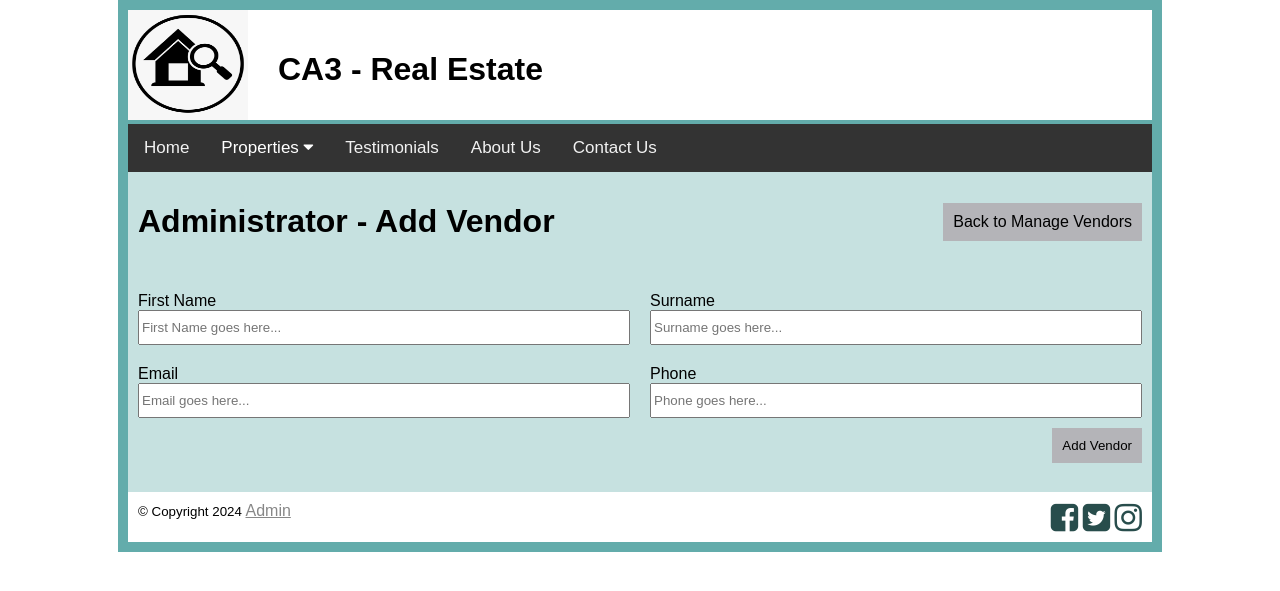
After one commit to LucNogSoares/CA3, a PHP site: page /admin_vendor.php in a window 1280 px wide. The commit adds this page. Shown: the top 591 px of the page. Run offline with PHP 8.4, Linux system fonts and the light colour scheme; the visitor is signed in with stand-in values (Sample User, id 1); tables that the repository leaves empty or names only in its code hold one stand-in row (values such as "Sample post").

Commit message:
feat: crud vendors

```diff
--- a/admin_property.php
+++ b/admin_property.php
@@ -11,7 +11,7 @@
         } else {
             echo "An error occurred, try again!";
             echo '<pre>';
-            print_r(mysqli_error($conn));
+            print_r(mysqli_error(DB::$conn));
             echo '</pre>';
         }
     }
@@ -24,7 +24,7 @@
     } else {
         echo "An error occurred, try again!";
         echo '<pre>';
-        print_r(mysqli_error($conn));
+        print_r(mysqli_error(DB::$conn));
         echo '</pre>';
     }
 
@@ -36,7 +36,7 @@
     } else {
         echo "An error occurred, try again!";
         echo '<pre>';
-        print_r(mysqli_error($conn));
+        print_r(mysqli_error(DB::$conn));
         echo '</pre>';
     }
 
--- /dev/null
+++ b/admin_vendor.php
@@ -0,0 +1,81 @@
+<?php include_once('head.php') ?>
+<?php include_once('auth.php') ?>
+<?php
+    $vendor = null;
+    if(isset($_GET['vendor_email'])) {
+        $query = "SELECT * FROM vendor where vendor_email = '{$_GET['vendor_email']}'";
+
+        if($stmt = mysqli_query(DB::$conn, $query)) {
+            $vendor = mysqli_fetch_assoc($stmt);
+            if(!$vendor) echo "Vendor not found.";
+        } else {
+            echo "An error occurred, try again!";
+            echo '<pre>';
+            print_r(mysqli_error(DB::$conn));
+            echo '</pre>';
+        }
+    }
+
+    $actionTitle = isset($_GET['vendor_email']) ? "Edit" : "Add";
+    $actionTitle .= " Vendor";
+
+    if(isset($_POST['submit'])){
+        if(isset($_GET['vendor_email'])) {
+            if((new DB())->table('vendor')
+                ->where("vendor_email = '{$_GET['vendor_email']}'")
+                ->update($_POST)
+            ){
+                jsAlert('Vendor updated successfully!');
+                header("location: admin_vendors.php");
+            } else {
+                echo '<pre>';
+                print_r(mysqli_error(DB::$conn));
+                echo '</pre>';
+            }
+        } else {
+            if((new DB())->table('vendor')->insert($_POST)) {
+                jsAlert('Vendor added successfully!');
+                header("location: admin_vendors.php");
+            } else {
+                echo '<pre>';
+                print_r(mysqli_error(DB::$conn));
+                echo '</pre>';
+            }
+        }
+    }
+?>
+
+<div class="content">
+    <div class="pageTitleBox">
+        <h1>Administrator - <?php echo $actionTitle ?> </h1>
+        <a href="admin_vendors.php" class="base-button">Back to Manage Vendors</a>
+    </div>
+    <form method="post" class="base-form compact-form">
+        <div class="group-form">
+            <label for="vendor_firstname">First Name</label>
+            <input type="text" required placeholder="First Name goes here..." name="vendor_firstname" <?php echo $vendor ? "value='{$vendor['vendor_firstname']}'" : "" ?>>
+        </div>
+        <div class="group-form">
+            <label for="vendor_surname">Surname</label>
+            <input type="text" required placeholder="Surname goes here..." name="vendor_surname" <?php echo $vendor ? "value='{$vendor['vendor_surname']}'" : "" ?>>
+        </div>
+        <div class="group-form">
+            <label for="vendor_email">Email</label>
+            <input type="email" required placeholder="Email goes here..." name="vendor_email" <?php echo $vendor ? "value='{$vendor['vendor_email']}'" : "" ?>>
+        </div>
+        <div class="group-form">
+            <label for="vendor_phone">Phone</label>
+            <input type="tel" required placeholder="Phone goes here..." name="vendor_phone" <?php echo $vendor ? "value='{$vendor['vendor_phone']}'" : "" ?>>
+        </div>
+        <div class="submission-box">
+            <button type="submit" name="submit" class="base-button">
+                <?php echo $actionTitle ?>
+            </button>
+        </div>
+    </form>
+</div>
+</main>
+<?php include("includes/footer.html");?>
+</div>
+</body>
+</html>
--- a/database/models.php
+++ b/database/models.php
@@ -12,6 +12,12 @@ return [
     'bedrooms',
     'shortdescription',
     'longdescription'
+  ],
+  'vendor' => [
+    'vendor_email',
+    'vendor_firstname',
+    'vendor_surname',
+    'vendor_phone'
   ]
 ];
 
--- a/login.php
+++ b/login.php
@@ -38,7 +38,7 @@
       } else {
         jsAlert("An error occurred, try again!");
         echo '<pre>';
-        print_r(mysqli_error($conn));
+        print_r(mysqli_error(DB::$conn));
         echo '</pre>';
       }
       DB::close();
--- a/properties.php
+++ b/properties.php
@@ -42,7 +42,7 @@ if(isset($_GET['categoryid']) && $stmt = mysqli_query(DB::$conn, "SELECT * FROM
     } else {
         echo "An error occurred, try again!";
         echo '<pre>';
-        print_r(mysqli_error($conn));
+        print_r(mysqli_error(DB::$conn));
         echo '</pre>';
     }
     DB::close();
--- a/property.php
+++ b/property.php
@@ -38,7 +38,7 @@ if(!isset($_GET['propertyid'])) {
     } else {
         echo "An error occurred, try again!";
         echo '<pre>';
-        print_r(mysqli_error($conn));
+        print_r(mysqli_error(DB::$conn));
         echo '</pre>';
     }
     DB::close();
```
Also changed, not shown: admin_vendors.php (added, +63 -0 lines), delete_vendor.php (added, +27 -0 lines).
